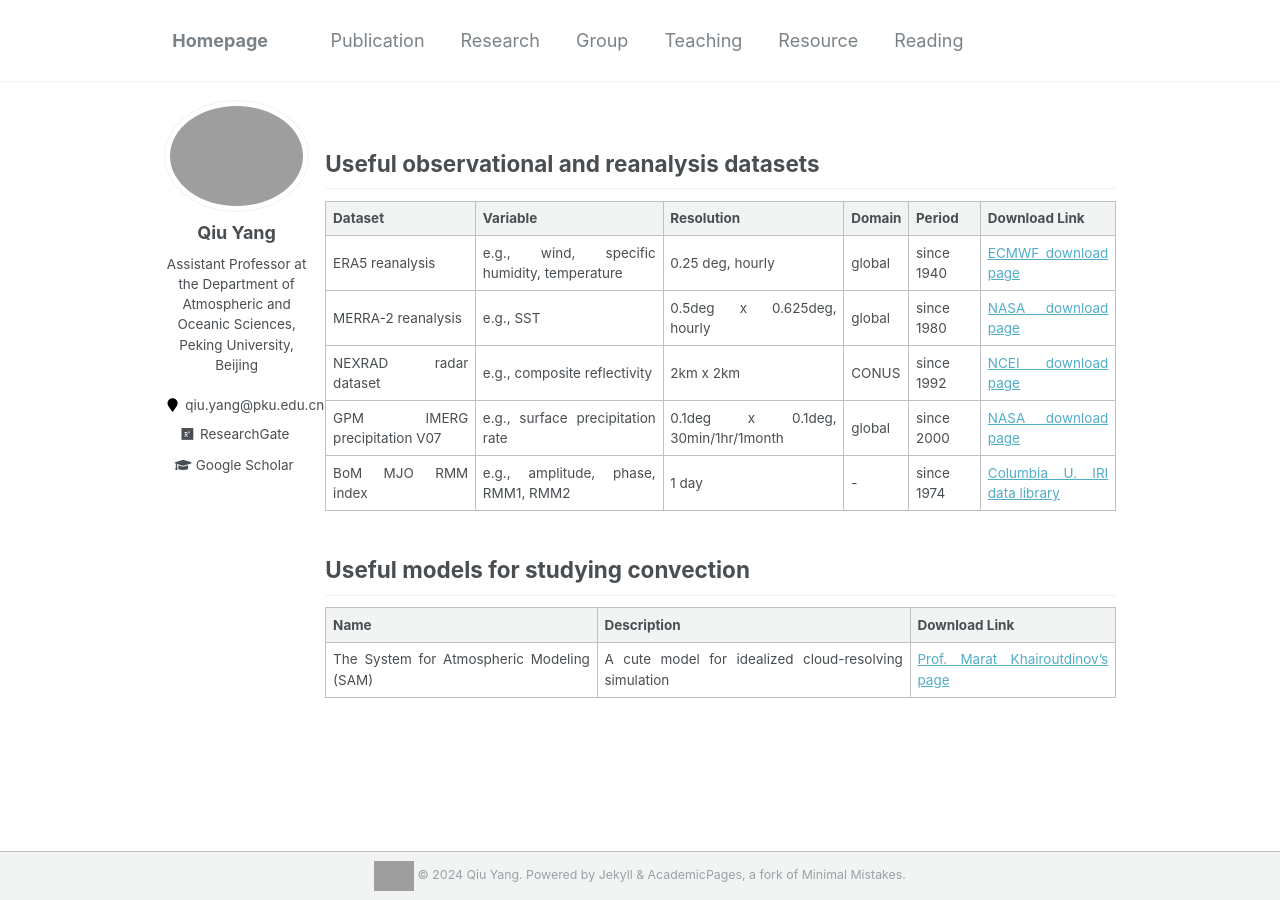
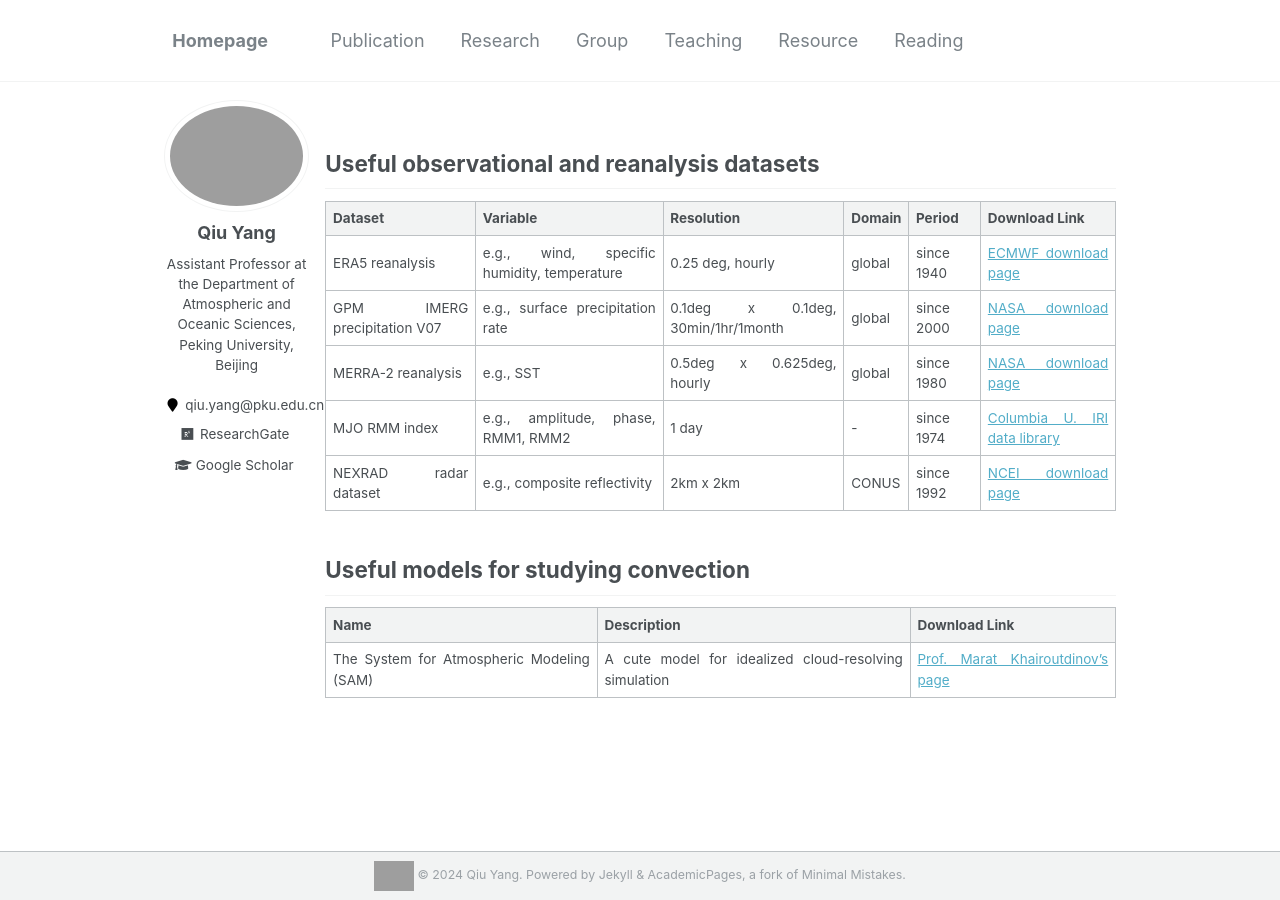
Before and after one commit to qiuyang50/qiuyang50.github.io, a Jekyll site: the page built from _pages/resource.md, in a window 1280 px wide. Built offline with Jekyll 4.4.1, drawn with Linux system fonts in a browser that asks for light colours; grey boxes are pictures that could not be loaded.

Commit message:
Update resource.md

```diff
--- a/_pages/resource.md
+++ b/_pages/resource.md
@@ -10,10 +10,10 @@
 |   Dataset    |   Variable    | Resolution | Domain | Period |  Download Link  |
 |--------------|---------------|------------|--------|--------|--------|
 | ERA5 reanalysis   | e.g., wind, specific humidity, temperature | 0.25 deg, hourly          | global | since 1940 | [ECMWF download page](https://cds.climate.copernicus.eu/cdsapp#!/search?type=dataset&text=ERA5) |
+| GPM IMERG precipitation V07| e.g., surface precipitation rate  | 0.1deg x 0.1deg, 30min/1hr/1month  | global | since 2000 | [NASA download page](https://disc.gsfc.nasa.gov/datasets/GPM_3IMERGHH_07/summary?keywords=GPM%20IMERG) |
 | MERRA-2 reanalysis| e.g., SST                                  | 0.5deg x 0.625deg, hourly | global | since 1980 | [NASA download page](https://daac.gsfc.nasa.gov/datasets/M2T1NXOCN_5.12.4/summary)              |
+| MJO RMM index  | e.g., amplitude, phase, RMM1, RMM2            | 1 day                     | -      | since 1974 | [Columbia U. IRI data library](https://iridl.ldeo.columbia.edu/SOURCES/.BoM/.MJO/.RMM/index.html?Set-Language=en)|
 | NEXRAD radar dataset | e.g., composite reflectivity            | 2km x 2km                 | CONUS  | since 1992 | [NCEI download page](https://www.ncei.noaa.gov/access/metadata/landing-page/bin/iso?id=gov.noaa.ncdc:C00682) |
-|GPM IMERG precipitation V07| e.g., surface precipitation rate   | 0.1deg x 0.1deg, 30min/1hr/1month  | global | since 2000 | [NASA download page](https://disc.gsfc.nasa.gov/datasets/GPM_3IMERGHH_07/summary?keywords=GPM%20IMERG) |
-|BoM MJO RMM index  | e.g., amplitude, phase, RMM1, RMM2         | 1 day                     | -      | since 1974 | [Columbia U. IRI data library](https://iridl.ldeo.columbia.edu/SOURCES/.BoM/.MJO/.RMM/index.html?Set-Language=en)|
 
 ## Useful models for studying convection
 
```
